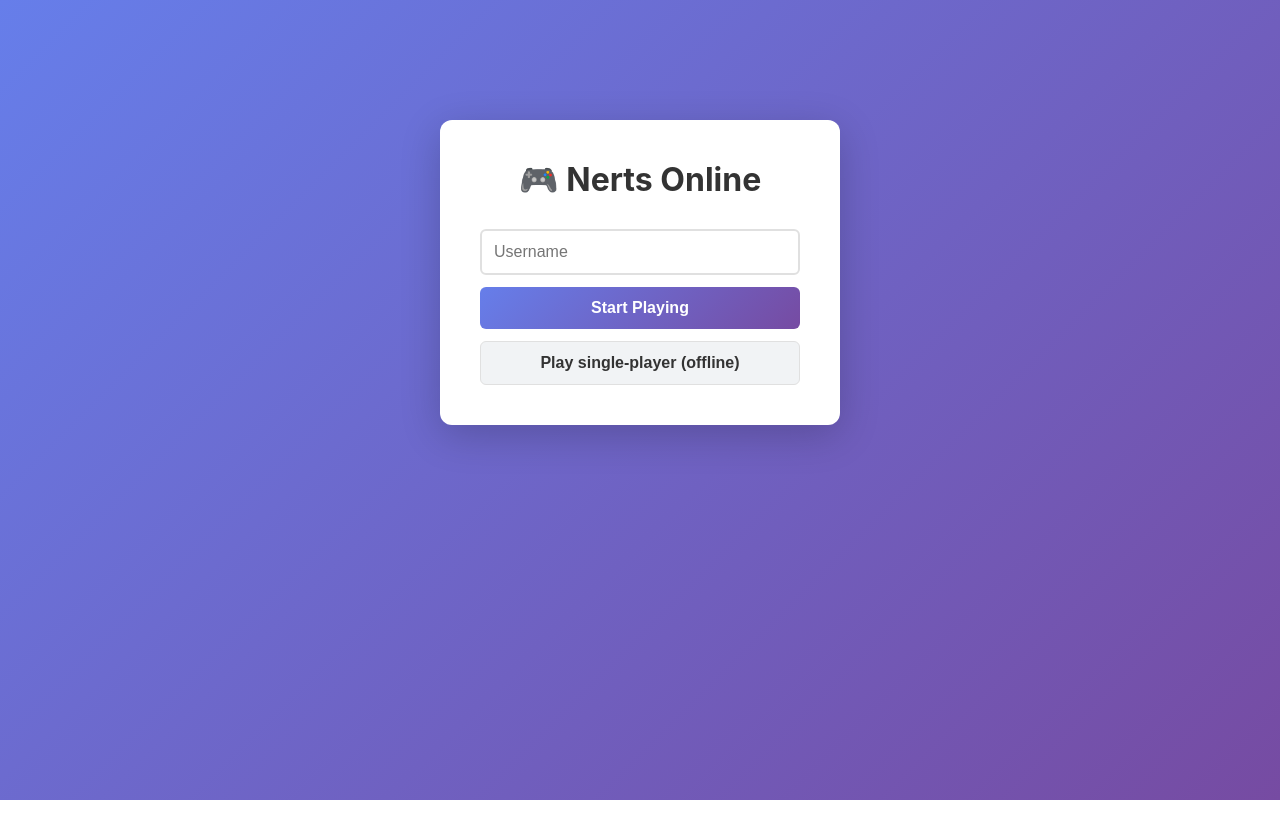
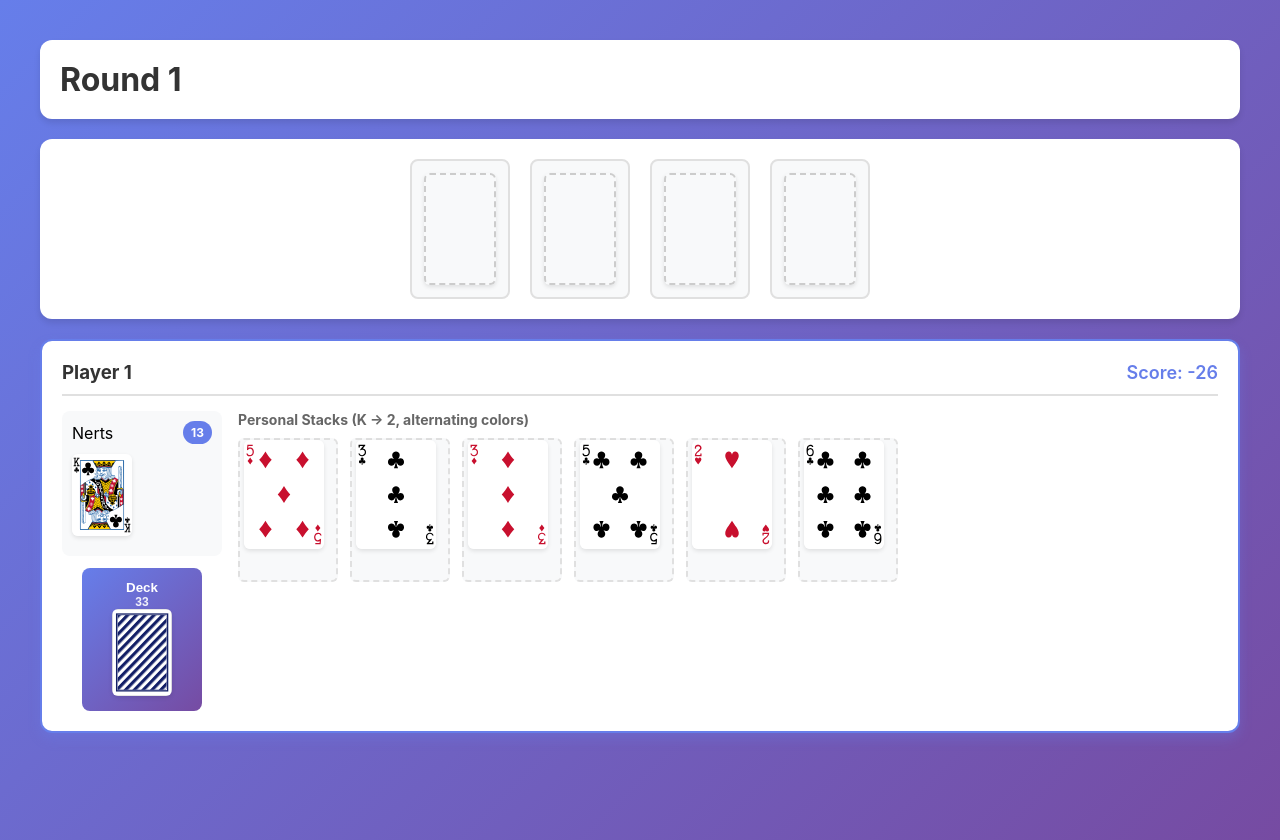
Before and after one commit to ababen1/NertsGame, a React (Vite) app in the folder frontend/: page / in a window 1280 px wide. Before the commit the page ends 800 px from the top, so only its background shows below. Built offline with nearby package versions, Linux system fonts and the light colour scheme.

Commit message:
added "has_multiplayer" flag

```diff
--- a/frontend/src/App.tsx
+++ b/frontend/src/App.tsx
@@ -4,6 +4,7 @@ import GameBoard from "./components/GameBoard";
 import RoomLobby from "./components/RoomLobby";
 import "./App.css";
 import { getDeviceId } from "./utils/deviceId";
+import { has_multiplayer } from "./utils/constants";
 
 type PlayerProfile = { id: number; username: string; device_id?: string };
 
@@ -16,6 +17,16 @@ function App() {
 
   // Load player from device (localStorage) on start
   useEffect(() => {
+    if (!has_multiplayer) {
+      const offlinePlayer = { id: 0, username: "Offline Player" };
+      setPlayer(offlinePlayer);
+      localStorage.setItem("nertsPlayer", JSON.stringify(offlinePlayer));
+      setIsOffline(true);
+      setCurrentGameId(1);
+      setLoadingProfile(false);
+      return;
+    }
+
     const saved = localStorage.getItem("nertsPlayer");
     const load = async () => {
       if (saved) {
--- a/frontend/src/components/GameBoard.tsx
+++ b/frontend/src/components/GameBoard.tsx
@@ -10,6 +10,7 @@ import {
 } from "../contexts/CardDragContext";
 import FloatingCard from "./FloatingCard";
 import { Suit } from "../types/game";
+import { has_multiplayer } from "../utils/constants";
 
 interface GameBoardProps {
   gameId: number;
@@ -54,6 +55,7 @@ function GameBoardContent({
   }
 
   const currentPlayer = gameState.players[playerId.toString()];
+  const roundNumber = gameState.current_round;
 
   if (!currentPlayer) {
     return (
@@ -68,17 +70,12 @@ function GameBoardContent({
     <div className="game-board">
       <div className="game-header">
         <h1>
-          {isOffline ? "Practice Mode" : `Game #${gameId}`} - Round{" "}
-          {(() => {
-            console.log("[GameBoard] Displaying round number", {
-              currentRound: gameState.current_round,
-              isOffline,
-              timestamp: Date.now(),
-            });
-            return gameState.current_round;
-          })()}
+          {has_multiplayer
+            ? `${isOffline ? "Practice Mode" : `Game #${gameId}`} - Round ${roundNumber}`
+            : `Round ${roundNumber}`}
         </h1>
         <div className="game-info">
+          {has_multiplayer && (
             <div className="rename-area">
               <input
                 value={editingName}
@@ -100,15 +97,18 @@ function GameBoardContent({
                 {renameSaving ? "Saving..." : "Save name"}
               </button>
             </div>
-          <span className={`status ${gameState.status}`}>
-            {gameState.status}
-          </span>
+          )}
+          {has_multiplayer && (
+            <span className={`status ${gameState.status}`}>{gameState.status}</span>
+          )}
           {gameState.winner_id && (
             <span className="winner">Winner: Player {gameState.winner_id}</span>
           )}
+          {has_multiplayer && (
             <button onClick={onLeaveGame} className="leave-btn">
               Leave Game
             </button>
+          )}
         </div>
       </div>
 
--- a/frontend/src/components/PlayerArea/PlayerArea.tsx
+++ b/frontend/src/components/PlayerArea/PlayerArea.tsx
@@ -29,7 +29,7 @@ export default function PlayerArea({
   onDropToStack,
   onDragStartPayload,
 }: PlayerAreaProps) {
-  const { startDrag, cancelDrag, completeDrag, dragState } = useCardDragContext();
+  const { startDrag, dragState } = useCardDragContext();
   const [isPeekingDeck, setIsPeekingDeck] = useState(false);
 
   // Calculate current page display from deck and deck_page
--- a/frontend/src/components/RoomLobby.tsx
+++ b/frontend/src/components/RoomLobby.tsx
@@ -1,5 +1,4 @@
 import { useState, useEffect } from "react";
-import { LobbyState } from "../types/game";
 import { useGameSocket } from "../hooks/useGameSocket";
 import "./RoomLobby.css";
 
@@ -130,10 +129,6 @@ export default function RoomLobby({
     );
   }
 
-  const currentPlayer = lobbyState.players.find(
-    (p) => p.player_id === playerId
-  );
-
   return (
     <div className="room-lobby">
       <div className="room-lobby-header">
--- a/frontend/src/contexts/CardDragContext.tsx
+++ b/frontend/src/contexts/CardDragContext.tsx
@@ -1,4 +1,4 @@
-import React, { createContext, useContext, useRef } from "react";
+import React, { createContext, useContext } from "react";
 import { useCardDrag } from "../hooks/useCardDrag";
 
 interface CardDragContextType {
--- a/frontend/src/hooks/useCardDrag.ts
+++ b/frontend/src/hooks/useCardDrag.ts
@@ -1,7 +1,6 @@
 import { useState, useCallback, useEffect, useRef } from "react";
 import { Card } from "../types/game";
 import { DragPayload } from "../components/PlayerArea/types";
-import { cardAssetPath } from "../utils/cardAsset";
 import { CARD_STACK_OFFSET } from "../utils/constants";
 
 interface DragState {
@@ -36,7 +35,7 @@ export function useCardDrag() {
     payload: DragPayload,
     card: Card,
     element: HTMLElement,
-    event: React.MouseEvent | React.TouchEvent
+    event: React.MouseEvent | React.TouchEvent | MouseEvent | TouchEvent
   ) => {
     const rect = element.getBoundingClientRect();
     const clientX = 'touches' in event ? event.touches[0].clientX : event.clientX;
@@ -133,7 +132,7 @@ export function useCardDrag() {
       cancelDrag();
     };
 
-    const handleMouseUp = (e: MouseEvent) => {
+    const handleMouseUp = () => {
       // On mobile, use touch events instead
       if (isTouchDevice.current) return;
 
--- a/frontend/src/utils/constants.ts
+++ b/frontend/src/utils/constants.ts
@@ -3,3 +3,6 @@
  * Defines the vertical offset (in pixels) between cards in a stacked display
  */
 export const CARD_STACK_OFFSET = 20;
+
+// Global feature flag for multiplayer support.
+export const has_multiplayer = false;
```
Lines whose indentation alone changed are shown as unchanged.
